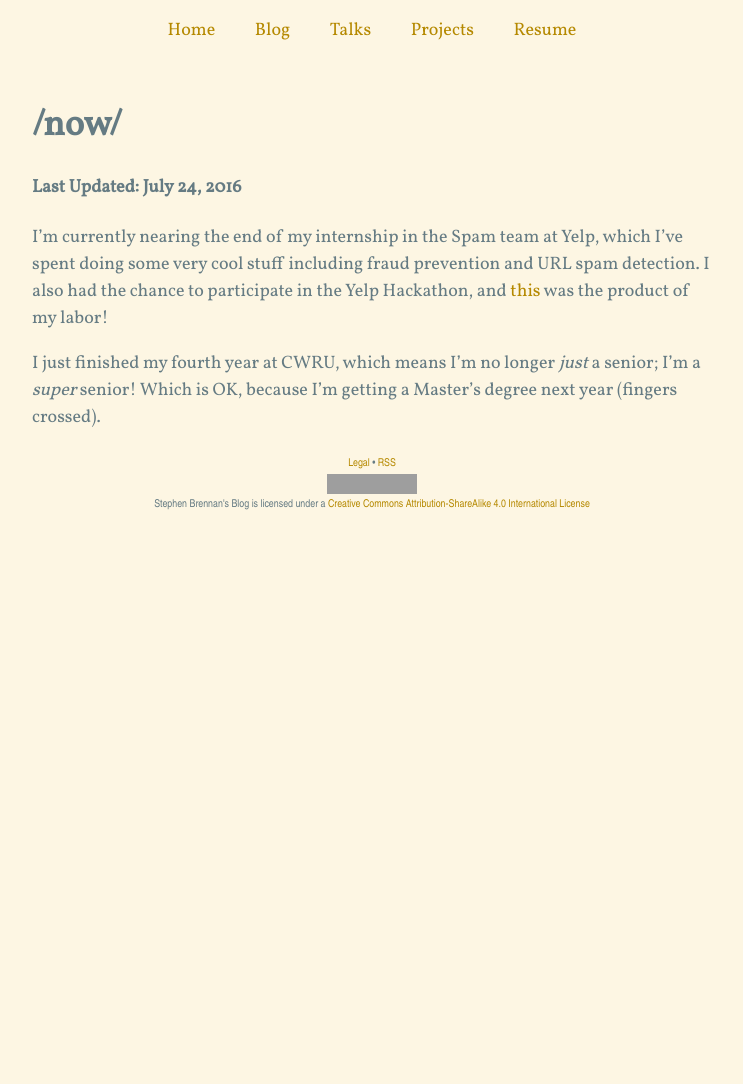
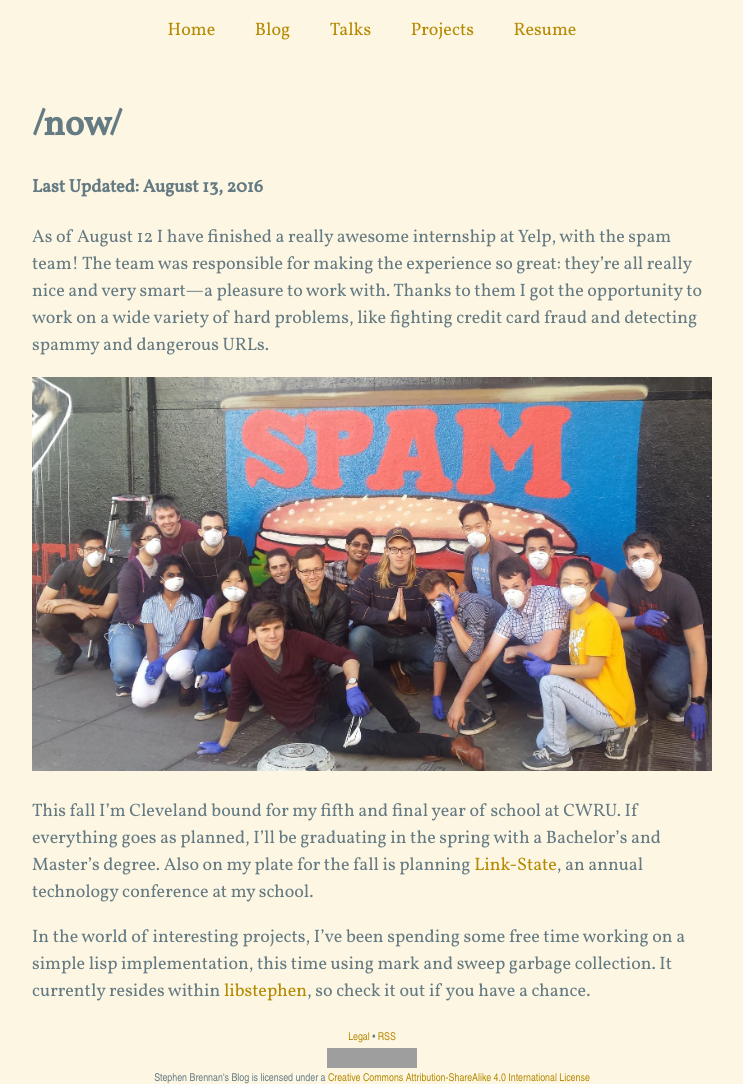
Before and after one commit to brenns10/brennan.io, a Jekyll site: the page built from now.md, in a window 1280 px wide. Shown: the whole page, without its empty margins (268-1011 px from the left). Built offline with Jekyll 4.4.1, drawn with Linux system fonts in a browser that asks for light colours; nearby versions of some CDN libraries; comment, search, counter and statistics services are not loaded; before the commit the page ends 900 px from its top, so only the background shows below that; grey boxes are pictures that could not be loaded.

Commit message:
Updated biosketch, now, links.

```diff
--- a/now.md
+++ b/now.md
@@ -5,13 +5,27 @@ title: /now/
 
 # /now/
 
-#### Last Updated: July 24, 2016
+#### Last Updated: August 13, 2016
 
-I'm currently nearing the end of my internship in the Spam team at Yelp, which
-I've spent doing some very cool stuff including fraud prevention and URL spam
-detection. I also had the chance to participate in the Yelp Hackathon, and
-[this]({% post_url 2016-07-23-bart-fare-hacking %}) was the product of my labor!
+As of August 12 I have finished a really awesome internship at Yelp, with the
+spam team! The team was responsible for making the experience so great: they're
+all really nice and very smart---a pleasure to work with. Thanks to them I got
+the opportunity to work on a wide variety of hard problems, like fighting credit
+card fraud and detecting spammy and dangerous URLs.
 
-I just finished my fourth year at CWRU, which means I'm no longer *just* a
-senior; I'm a *super* senior!  Which is OK, because I'm getting a Master's
-degree next year (fingers crossed).
+![spam]
+
+This fall I'm Cleveland bound for my fifth and final year of school at CWRU. If
+everything goes as planned, I'll be graduating in the spring with a Bachelor's
+and Master's degree. Also on my plate for the fall is planning [Link-State][],
+an annual technology conference at my school.
+
+In the world of interesting projects, I've been spending some free time working
+on a simple lisp implementation, this time using mark and sweep garbage
+collection. It currently resides within [libstephen][], so check it out if you
+have a chance.
+
+[Link-State]: http://acm.case.edu/acm/conference
+[libstephen]: https://github.com/brenns10/libstephen
+[spam]: /images/spam.jpg
+{: width="100%"}
```
Also changed, not shown: _includes/biosketch.md (+5 -6 lines), links.md (+4 -0 lines), images/spam.jpg (added).
